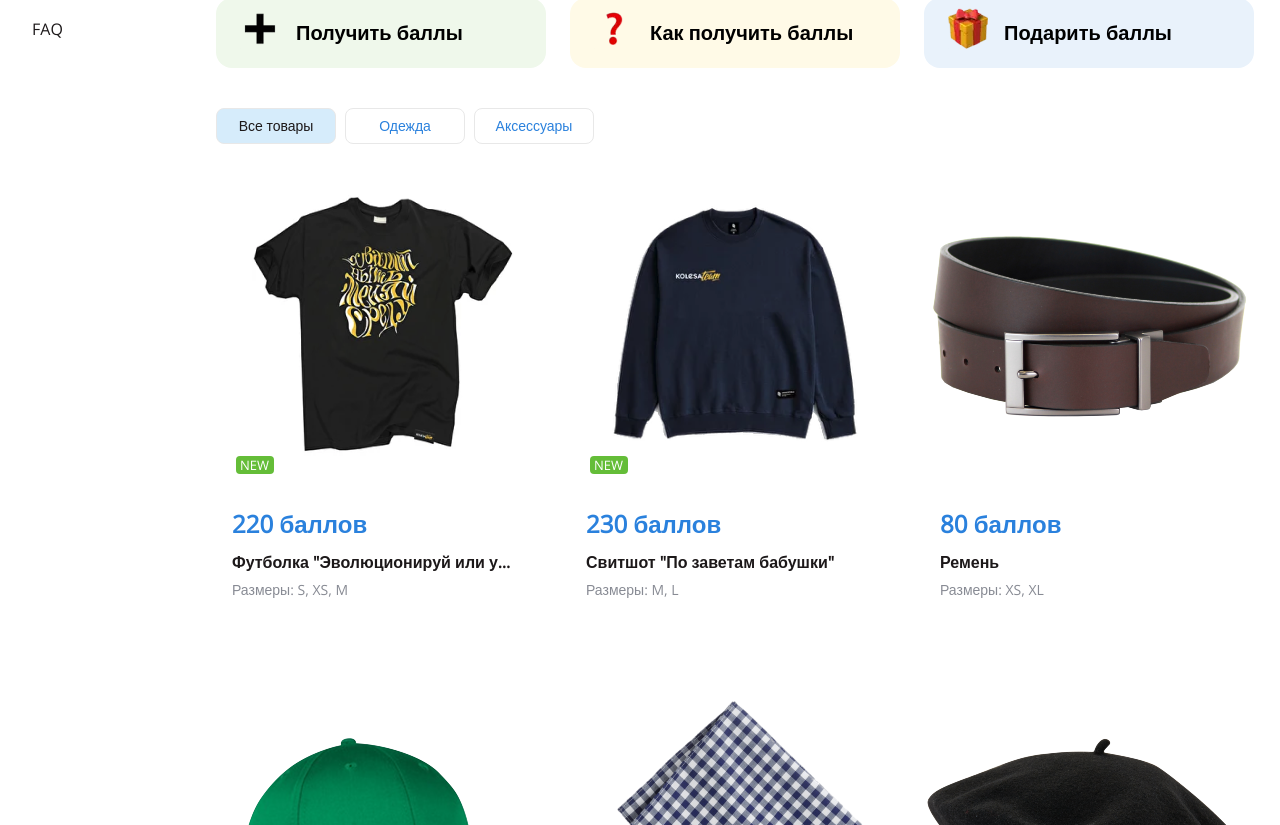
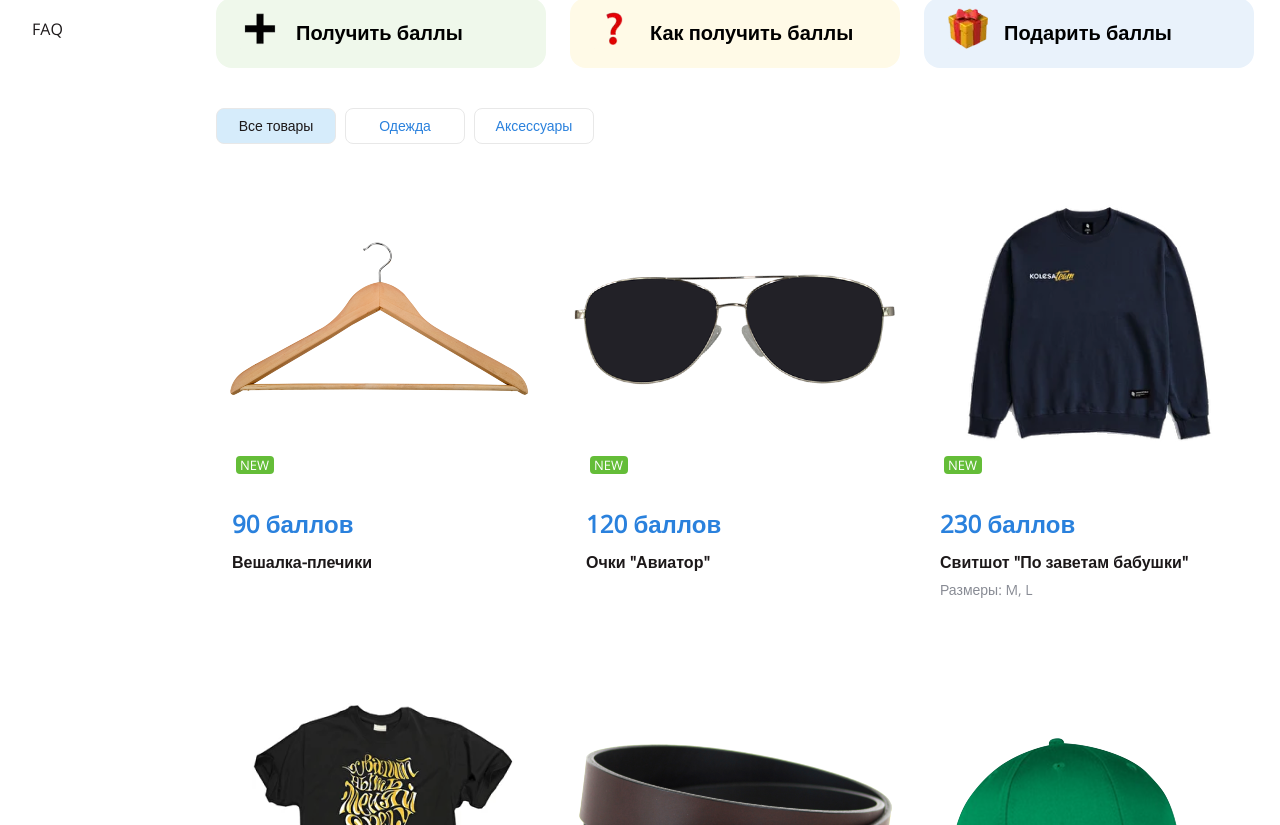
Before and after one commit to Dastan64/Kolesa-Upgrade-FE-2021, a Vue app in the folder kolesa-vue/: page / in a window 1280 px wide. Shown: the part 495-1320 px from the top of the page. Built offline with nearby package versions, Linux system fonts and the light colour scheme.

Commit message:
Сделал переключение категорий (табов) и вызов модального окна по клику на кнопку

```diff
--- a/kolesa-vue/src/App.vue
+++ b/kolesa-vue/src/App.vue
@@ -7,30 +7,16 @@
             <div class="header__logo-container">
               <a href="#">
                 <picture>
-                  <source
-                    srcset="./assets/images/kolesa-logo.svg"
-                    type="image/webp"
-                  />
-                  <img
-                    src="./assets/images/kolesa-logo.svg"
-                    alt="Логотип Kolesa"
-                  />
+                  <source srcset="./assets/images/kolesa-logo.svg" type="image/webp" />
+                  <img src="./assets/images/kolesa-logo.svg" alt="Логотип Kolesa" />
                 </picture>
               </a>
             </div>
             <div class="header__search search">
               <form class="search__form">
-                <input
-                  type="text"
-                  class="search__input"
-                  placeholder="Поиск"
-                  required
-                />
+                <input type="text" class="search__input" placeholder="Поиск" required />
                 <button type="submit" class="search__btn">
-                  <img
-                    src="./assets/images/search-icon.svg"
-                    alt="Иконка поиска"
-                  />
+                  <img src="./assets/images/search-icon.svg" alt="Иконка поиска" />
                 </button>
               </form>
             </div>
@@ -39,14 +25,8 @@
             <div class="header__profile-container profile">
               <div class="profile__image-container">
                 <picture>
-                  <source
-                    srcset="./assets/images/profile-avatar.webp"
-                    type="image/webp"
-                  />
-                  <img
-                    src="./assets/images/profile-avatar.png"
-                    alt="Аватарка профиля"
-                  />
+                  <source srcset="./assets/images/profile-avatar.webp" type="image/webp" />
+                  <img src="./assets/images/profile-avatar.png" alt="Аватарка профиля" />
                 </picture>
               </div>
               <div class="profile__descr">
@@ -70,9 +50,7 @@
                 <a class="list__link" href="#">Kolesa Team</a>
               </li>
               <li class="list__item">
-                <a class="list__link list__link--active" href="#"
-                  >Kolesa Shop</a
-                >
+                <a class="list__link list__link--active" href="#">Kolesa Shop</a>
               </li>
               <li class="list__item">
                 <a class="list__link" href="#">Картина компании</a>
@@ -104,30 +82,21 @@
         <div class="main__buttons buttons">
           <button class="buttons__get-scores" type="button">
             <picture>
-              <source
-                srcset="./assets/images/plus-icon.webp"
-                type="image/webp"
-              />
+              <source srcset="./assets/images/plus-icon.webp" type="image/webp" />
               <img src="./assets/images/plus-icon.png" alt="" />
             </picture>
             Получить баллы
           </button>
           <button class="buttons__how-to" type="button">
             <picture>
-              <source
-                srcset="./assets/images/question-icon.webp"
-                type="image/webp"
-              />
+              <source srcset="./assets/images/question-icon.webp" type="image/webp" />
               <img src="./assets/images/question-icon.png" alt="" />
             </picture>
             Как получить баллы
           </button>
           <button class="buttons__gift" type="button">
             <picture>
-              <source
-                srcset="./assets/images/gift-icon.webp"
-                type="image/webp"
-              />
+              <source srcset="./assets/images/gift-icon.webp" type="image/webp" />
               <img src="./assets/images/gift-icon.png" alt="" />
             </picture>
             Подарить баллы
@@ -135,8 +104,8 @@
         </div>
         <div class="main__tabs tabs">
           <div class="tabs__nav">
-            <button
-              class="tabs__nav-btn tabs__nav-btn--active"
+            <!-- <button
+              class="tabs__nav-btn"
               type="button"
               data-category="allItems"
             >
@@ -151,18 +120,23 @@
               data-category="accessories"
             >
               Аксессуары
+            </button> -->
+            <button
+              v-for="(tab, index) in tabs"
+              :key="index"
+              class="tabs__nav-btn"
+              :class="{ 'tabs__nav-btn--active': selectedTab === tab }"
+              @click="selectedTab = tab"
+            >
+              {{ tab }}
             </button>
           </div>
         </div>
-        <div class="main__grid grid">
-          <div class="grid__item card" v-for="item in clothes" :key="item.id">
+        <div class="main__grid grid" v-if="selectedTab === 'Все товары'">
+          <div class="grid__item card" v-for="item in allItemsSorted" :key="item.id">
             <div class="card__wrapper">
               <div class="card__image-container">
-                <img
-                  :src="require(`@/assets/images/${item.tName}.png`)"
-                  alt=""
-                  :id="item.id"
-                />
+                <img :src="require(`@/assets/images/${item.tName}.png`)" alt="" :id="item.id" />
                 <div class="card__thumb" v-if="item.isNew">
                   <p>New</p>
                 </div>
@@ -173,16 +147,217 @@
                 </h3>
                 <h3 class="card__scores" v-else>Цена неизвестна</h3>
                 <p class="card__name">{{ item.type }} {{ item.name }}</p>
-                <p class="card__sizes">Размеры: {{ item.sizes.join(', ') }}</p>
+                <p class="card__sizes" v-if="item.sizes">Размеры: {{ item.sizes.join(', ') }}</p>
                 <button
                   class="card__btn"
                   type="button"
                   title="Заказать"
                   :data-id="item.id"
+                  @click="openModalWindow"
                 >
                   Заказать
                 </button>
               </div>
+            </div>
+          </div>
+        </div>
+        <div class="main__grid grid" v-if="selectedTab === 'Одежда'">
+          <div class="grid__item card" v-for="item in clothes" :key="item.id">
+            <div class="card__wrapper">
+              <div class="card__image-container">
+                <img :src="require(`@/assets/images/${item.tName}.png`)" alt="" :id="item.id" />
+                <div class="card__thumb" v-if="item.isNew">
+                  <p>New</p>
+                </div>
+              </div>
+              <div class="card__info">
+                <h3 class="card__scores" v-if="item.scores">
+                  {{ item.scores }}
+                </h3>
+                <h3 class="card__scores" v-else>Цена неизвестна</h3>
+                <p class="card__name">{{ item.type }} {{ item.name }}</p>
+                <p class="card__sizes" v-if="item.sizes">Размеры: {{ item.sizes.join(', ') }}</p>
+                <button
+                  class="card__btn"
+                  type="button"
+                  title="Заказать"
+                  :data-id="item.id"
+                  @click="openModalWindow"
+                >
+                  Заказать
+                </button>
+              </div>
+            </div>
+          </div>
+        </div>
+        <div class="main__grid grid" v-if="selectedTab === 'Аксессуары'">
+          <div class="grid__item card" v-for="item in accessories" :key="item.id">
+            <div class="card__wrapper">
+              <div class="card__image-container">
+                <img :src="require(`@/assets/images/${item.tName}.png`)" alt="" :id="item.id" />
+                <div class="card__thumb" v-if="item.isNew">
+                  <p>New</p>
+                </div>
+              </div>
+              <div class="card__info">
+                <h3 class="card__scores" v-if="item.scores">
+                  {{ item.scores }}
+                </h3>
+                <h3 class="card__scores" v-else>Цена неизвестна</h3>
+                <p class="card__name">{{ item.type }} {{ item.name }}</p>
+                <p class="card__sizes" v-if="item.sizes">Размеры: {{ item.sizes.join(', ') }}</p>
+                <button
+                  class="card__btn"
+                  type="button"
+                  title="Заказать"
+                  :data-id="item.id"
+                  @click="openModalWindow"
+                >
+                  Заказать
+                </button>
+              </div>
+            </div>
+          </div>
+        </div>
+        <div class="modal" v-if="isModalOpen">
+          <div class="modal__overlay" @click="closeModalWindow"></div>
+          <div class="modal__window modal-window">
+            <div class="modal-window__container">
+              <div class="modal-window__images">
+                <div class="modal-window__main-image-container">
+                  <picture>
+                    <source srcset="./assets/images/t-shirt.webp" type="image/webp" />
+                    <img
+                      src="./assets/images/t-shirt.png"
+                      alt="Изображение футболки"
+                      width="330px"
+                      height="330px"
+                    />
+                  </picture>
+                </div>
+                <div class="modal-window__preview-images preview">
+                  <div class="preview__image-container">
+                    <picture>
+                      <source srcset="./assets/images/preview-1.webp" type="image/webp" />
+                      <img class="preview__image" src="./assets/images/preview-1.jpg" alt="" />
+                    </picture>
+                  </div>
+                  <div class="preview__image-container">
+                    <picture>
+                      <source srcset="./assets/images/preview-2.webp" type="image/webp" />
+                      <img
+                        class="preview__image preview__image_active"
+                        src="./assets/images/preview-2.jpg"
+                        alt=""
+                      />
+                    </picture>
+                  </div>
+                  <div class="preview__image-container">
+                    <picture>
+                      <source srcset="./assets/images/preview-3.webp" type="image/webp" />
+                      <img class="preview__image" src="./assets/images/preview-3.jpg" alt="" />
+                    </picture>
+                  </div>
+                </div>
+              </div>
+              <div class="modal-window__info info">
+                <h3 class="info__heading">Футболка "Эволюционируй или сдохни"</h3>
+                <p class="info__scores">100 баллов</p>
+                <button class="info__btn" type="button">Заказать</button>
+
+                <div class="info__balance">
+                  <div class="info__balance-text">
+                    <p class="info__balance-heading">Твой баланс</p>
+                    <p class="info__balance-number">3 945 баллов</p>
+                  </div>
+                  <div class="info__balance-icon-container">
+                    <picture>
+                      <source srcset="./assets/images/bags.webp" type="image/webp" />
+                      <img src="./assets/images/bags.png" alt="Картинка сумок" />
+                    </picture>
+                  </div>
+                </div>
+
+                <div class="info__colors">
+                  <p class="info__colors-heading">Цвета:</p>
+                  <div class="info__colors-options colors">
+                    <div class="colors__option">
+                      <label class="colors__radio-label">
+                        <input class="colors__radio" type="radio" /><span
+                          style="background-color: #00458a"
+                          class="box"
+                        ></span
+                        >Синий</label
+                      >
+                    </div>
+                    <div class="colors__option">
+                      <label class="colors__radio-label">
+                        <input class="colors__radio" type="radio" /><span
+                          style="background-color: #efe8d8"
+                          class="box"
+                        ></span
+                        >Бежевый</label
+                      >
+                    </div>
+                    <div class="colors__option">
+                      <label class="colors__radio-label">
+                        <input class="colors__radio" type="radio" /><span
+                          style="background-color: #d4d4da"
+                          class="box"
+                        ></span
+                        >Серый</label
+                      >
+                    </div>
+                  </div>
+                </div>
+
+                <div class="info__sizes">
+                  <p class="info__size-heading">Размер:</p>
+                  <div class="info__size-options sizes">
+                    <div class="sizes__option">
+                      <p>S</p>
+                    </div>
+                    <div class="sizes__option">
+                      <p>M</p>
+                    </div>
+                    <div class="sizes__option">
+                      <p>L</p>
+                    </div>
+                  </div>
+                </div>
+
+                <div class="info__details">
+                  <strong>
+                    <p class="info__details-heading">Детали:</p>
+                  </strong>
+                  <p class="info__details-text">
+                    Брендированная толстовка от Qazaq Republic. Материал: Хлопок 80%, Вискоза 20%
+                  </p>
+                </div>
+
+                <div class="info__how-to">
+                  <strong>
+                    <p class="info__how-to-heading">Как выбрать размер?</p>
+                  </strong>
+                  <p class="info__how-to-answer">Написать дяде Рику для уточнения.</p>
+                </div>
+              </div>
+
+              <button class="modal-window__close-btn" @click="closeModalWindow">
+                <picture>
+                  <source srcset="./assets/images/close-icon.svg" type="image/webp" />
+                  <img src="./assets/images/close-icon.svg" />
+                </picture>
+              </button>
+            </div>
+            <div class="modal-window__bottom-balance bottom-balance">
+              <div class="bottom-balance__container">
+                <p class="bottom-balance__caption">Твои баллы:</p>
+                <strong>
+                  <p class="bottom-balance__number">450 баллов</p>
+                </strong>
+              </div>
+              <button class="bottom-balance__btn" type="button">Заказать</button>
             </div>
           </div>
         </div>
@@ -195,16 +370,10 @@
             <p>&copy; Kolesa Group</p>
             <div class="footer__social-media">
               <a class="footer__social-media-link" href="#">
-                <img
-                  src="./assets/images/instagram-icon.svg"
-                  alt="Иконка Инстаграма"
-                />
+                <img src="./assets/images/instagram-icon.svg" alt="Иконка Инстаграма" />
               </a>
               <a class="footer__social-media-link" href="#">
-                <img
-                  src="./assets/images/youtube-icon.svg"
-                  alt="Иконка YouTube"
-                />
+                <img src="./assets/images/youtube-icon.svg" alt="Иконка YouTube" />
               </a>
               <a class="footer__social-media-link" href="#">
                 <img src="./assets/images/vk-icon.svg" alt="Иконка ВКонтакте" />
@@ -214,9 +383,7 @@
           <div class="footer__action">
             <div class="footer__action-text-container">
               <p class="footer__action-text">Есть идеи что улучшить?</p>
-              <p class="footer__action-text">
-                Не знаешь, с кем решить проблему?
-              </p>
+              <p class="footer__action-text">Не знаешь, с кем решить проблему?</p>
             </div>
             <button class="footer__btn" type="button">Написать</button>
           </div>
@@ -235,8 +402,8 @@ export default {
         {
           src: 't-shirt-card',
           tName: 't-shirt-card',
-          webpSrc: '/src/assets/images/t-shirt-card.webp',
-          placeholderImage: '/src/assets/images/image-placeholder.jpg',
+          webpSrc: './assets/images/t-shirt-card.webp',
+          placeholderImage: './assets/images/image-placeholder.jpg',
           id: 1,
           isNew: true,
           type: 'Футболка',
@@ -266,8 +433,8 @@ export default {
         {
           src: 't-shirt',
           tName: 't-shirt',
-          webpSrc: '/src/assets/images/t-shirt.webp',
-          placeholderImage: '/src/assets/images/image-placeholder.jpg',
+          webpSrc: './assets/images/t-shirt.webp',
+          placeholderImage: './assets/images/image-placeholder.jpg',
 
           id: 2,
           isNew: true,
@@ -299,8 +466,8 @@ export default {
         {
           src: './assets/images/belt.png',
           tName: 'belt',
-          webpSrc: '/src/assets/images/belt.webp',
-          placeholderImage: '/src/assets/images/image-placeholder.jpg',
+          webpSrc: './assets/images/belt.webp',
+          placeholderImage: './assets/images/image-placeholder.jpg',
 
           id: 3,
           isNew: false,
@@ -326,15 +493,14 @@ export default {
         {
           src: './assets/images/cap.png',
           tName: 'cap',
-          webpSrc: '/src/assets/images/cap.webp',
-          placeholderImage: '/src/assets/images/image-placeholder.jpg',
+          webpSrc: './assets/images/cap.webp',
+          placeholderImage: './assets/images/image-placeholder.jpg',
 
           id: 4,
           isNew: false,
           type: 'Кепка',
           name: '',
-          description:
-            'Кепка от Kolesa Group, полностью изготовленная из хлопка',
+          description: 'Кепка от Kolesa Group, полностью изготовленная из хлопка',
 
           scores: '85 баллов',
           sizes: ['L', 'XL'],
@@ -359,8 +525,8 @@ export default {
         {
           src: './assets/images/handkerchief.png',
           tName: 'handkerchief',
-          webpSrc: '/src/assets/images/handkerchief.webp',
-          placeholderImage: '/src/assets/images/image-placeholder.jpg',
+          webpSrc: './assets/images/handkerchief.webp',
+          placeholderImage: './assets/images/image-placeholder.jpg',
 
           id: 5,
           isNew: false,
@@ -374,8 +540,8 @@ export default {
         {
           src: './assets/images/hat.png',
           tName: 'hat',
-          webpSrc: '/src/assets/images/hat.webp',
-          placeholderImage: '/src/assets/images/image-placeholder.jpg',
+          webpSrc: './assets/images/hat.webp',
+          placeholderImage: './assets/images/image-placeholder.jpg',
 
           id: 6,
           isNew: false,
@@ -400,8 +566,8 @@ export default {
         {
           src: './assets/images/mask.png',
           tName: 'mask',
-          webpSrc: '/src/assets/images/mask.webp',
-          placeholderImage: '/src/assets/images/image-placeholder.jpg',
+          webpSrc: './assets/images/mask.webp',
+          placeholderImage: './assets/images/image-placeholder.jpg',
 
           id: 7,
           isNew: false,
@@ -427,8 +593,8 @@ export default {
         {
           src: './assets/images/polo.png',
           tName: 'polo',
-          webpSrc: '/src/assets/images/polo.webp',
-          placeholderImage: '/src/assets/images/image-placeholder.jpg',
+          webpSrc: './assets/images/polo.webp',
+          placeholderImage: './assets/images/image-placeholder.jpg',
 
           id: 8,
           isNew: false,
@@ -453,8 +619,8 @@ export default {
         {
           src: './assets/images/socks.png',
           tName: 'socks',
-          webpSrc: '/src/assets/images/socks.webp',
-          placeholderImage: '/src/assets/images/image-placeholder.jpg',
+          webpSrc: './assets/images/socks.webp',
+          placeholderImage: './assets/images/image-placeholder.jpg',
 
           id: 9,
           isNew: false,
@@ -476,8 +642,10 @@ export default {
       accessories: [
         {
           src: './assets/images/glasses.png',
-          webpSrc: '/src/assets/images/glasses.webp',
-          placeholderImage: '/src/assets/images/image-placeholder.jpg',
+          tName: 'glasses',
+
+          webpSrc: './assets/images/glasses.webp',
+          placeholderImage: './assets/images/image-placeholder.jpg',
 
           isNew: true,
           id: 10,
@@ -488,8 +656,10 @@ export default {
         },
         {
           src: './assets/images/hanger.png',
-          webpSrc: '/src/assets/images/hanger.webp',
-          placeholderImage: '/src/assets/images/image-placeholder.jpg',
+          tName: 'hanger',
+
+          webpSrc: './assets/images/hanger.webp',
+          placeholderImage: './assets/images/image-placeholder.jpg',
 
           isNew: true,
           id: 11,
@@ -499,8 +669,10 @@ export default {
         },
         {
           src: './assets/images/pen.png',
-          webpSrc: '/src/assets/images/pen.webp',
-          placeholderImage: '/src/assets/images/image-placeholder.jpg',
+          tName: 'pen',
+
+          webpSrc: './assets/images/pen.webp',
+          placeholderImage: './assets/images/image-placeholder.jpg',
 
           id: 12,
           isNew: false,
@@ -511,8 +683,9 @@ export default {
         },
         {
           src: './assets/images/phone-handler.png',
-          webpSrc: '/src/assets/images/phone-handler.webp',
-          placeholderImage: '/src/assets/images/image-placeholder.jpg',
+          tName: 'phone-handler',
+          webpSrc: './assets/images/phone-handler.webp',
+          placeholderImage: './assets/images/image-placeholder.jpg',
 
           id: 13,
           isNew: false,
@@ -524,8 +697,10 @@ export default {
         },
         {
           src: './assets/images/powerbank.png',
-          webpSrc: '/src/assets/images/powerbank.webp',
-          placeholderImage: '/src/assets/images/image-placeholder.jpg',
+          tName: 'powerbank',
+
+          webpSrc: './assets/images/powerbank.webp',
+          placeholderImage: './assets/images/image-placeholder.jpg',
 
           id: 14,
           isNew: false,
@@ -536,8 +711,10 @@ export default {
         },
         {
           src: './assets/images/usb.png',
-          webpSrc: '/src/assets/images/usb.webp',
-          placeholderImage: '/src/assets/images/image-placeholder.jpg',
+          tName: 'usb',
+
+          webpSrc: './assets/images/usb.webp',
+          placeholderImage: './assets/images/image-placeholder.jpg',
 
           id: 15,
           isNew: false,
@@ -549,8 +726,10 @@ export default {
         },
         {
           src: './assets/images/umbrella.png',
-          webpSrc: '/src/assets/images/umbrella.webp',
-          placeholderImage: '/src/assets/images/image-placeholder.jpg',
+          tName: 'umbrella',
+
+          webpSrc: './assets/images/umbrella.webp',
+          placeholderImage: './assets/images/image-placeholder.jpg',
 
           id: 16,
           isNew: false,
@@ -562,8 +741,10 @@ export default {
         },
         {
           src: './assets/images/cable.png',
-          webpSrc: '/src/assets/images/cable.webp',
-          placeholderImage: '/src/assets/images/image-placeholder.jpg',
+          tName: 'cable',
+
+          webpSrc: './assets/images/cable.webp',
+          placeholderImage: './assets/images/image-placeholder.jpg',
 
           id: 17,
           isNew: false,
@@ -573,8 +754,10 @@ export default {
         },
         {
           src: './assets/images/pencilcase.png',
-          webpSrc: '/src/assets/images/pencilcase.webp',
-          placeholderImage: '/src/assets/images/image-placeholder.jpg',
+          tName: 'pencilcase',
+
+          webpSrc: './assets/images/pencilcase.webp',
+          placeholderImage: './assets/images/image-placeholder.jpg',
 
           id: 18,
           isNew: false,
@@ -584,11 +767,28 @@ export default {
           scores: '110 баллов',
         },
       ],
+      tabs: ['Все товары', 'Одежда', 'Аксессуары'],
+      selectedTab: 'Все товары',
+      isModalOpen: false,
     };
   },
   computed: {
     allItems() {
       return [...this.clothes, ...this.accessories];
+    },
+    allItemsSorted() {
+      return this.allItems.slice().sort((item) => (item.isNew !== true ? 1 : -1));
+    },
+  },
+  methods: {
+    toggleTabClass() {
+      this.isTabActive = !this.isTabActive;
+    },
+    openModalWindow() {
+      this.isModalOpen = true;
+    },
+    closeModalWindow() {
+      this.isModalOpen = false;
     },
   },
 };
```
Also changed, not shown: kolesa-vue/src/styles/modal-window.scss (+12 -3 lines).
